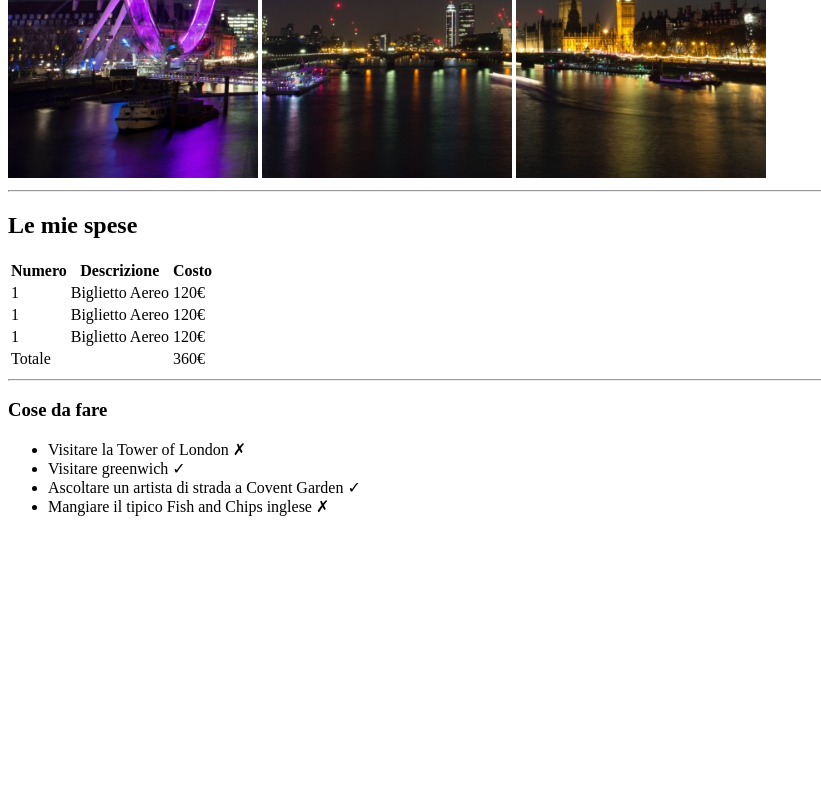
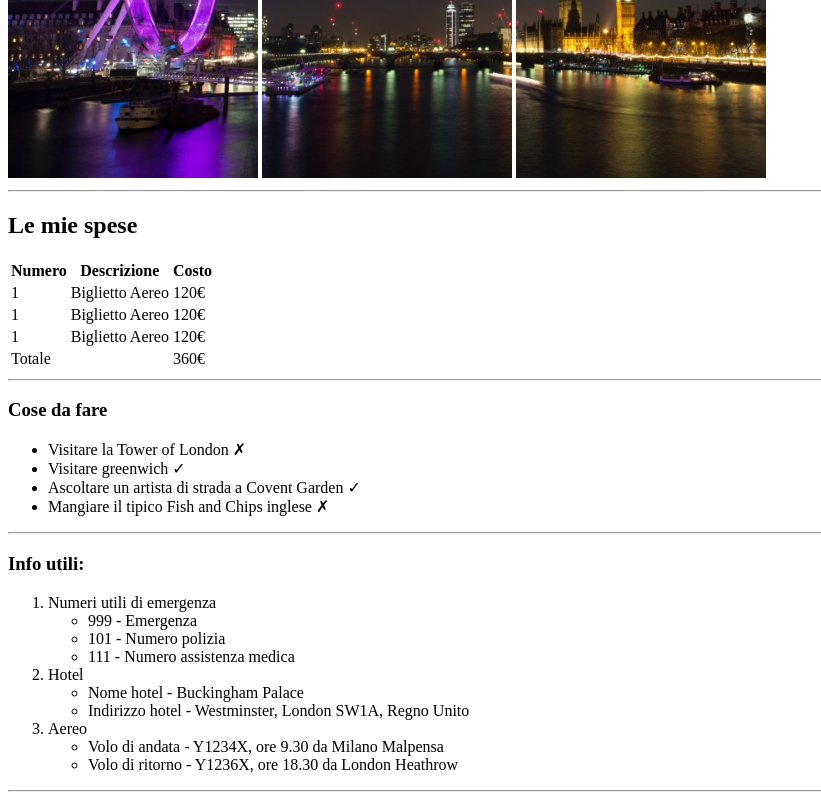
Before and after one commit to Eddyfabbricatore/html-london-trip, a plain HTML site: page index.html in a window 1280 px wide. Shown: the part 402-1202 px from the top of the page, without its empty margins (0-821 px from the left). Before the commit the page ends 934 px from the top, so only its background shows below. Drawn offline with Linux system fonts and the light colour scheme.

Commit message:
terza section main

```diff
--- a/index.html
+++ b/index.html
@@ -65,6 +65,34 @@
         <li>Ascoltare un artista di strada a Covent Garden &check;</li>
         <li>Mangiare il tipico Fish and Chips inglese &cross;</li>
       </ul>
+
+      <hr>
+    </section>
+
+    <section>
+      <h3>Info utili:</h3>
+      <ol>
+        <li>Numeri utili di emergenza</li>
+        <ul style="list-style-type:circle;">
+          <li>999 - Emergenza</li>
+          <li>101 - Numero polizia</li>
+          <li>111 - Numero assistenza medica</li>
+        </ul>
+
+        <li>Hotel</li>
+        <ul style="list-style-type:circle;">
+          <li>Nome hotel - Buckingham Palace</li>
+          <li>Indirizzo hotel - Westminster, London SW1A, Regno Unito</li>
+        </ul>
+
+        <li>Aereo</li>
+        <ul style="list-style-type:circle;">
+          <li>Volo di andata - Y1234X, ore 9.30 da Milano Malpensa</li>
+          <li>Volo di ritorno - Y1236X, ore 18.30 da London Heathrow</li>
+        </ul>
+      </ol>
+
+      <hr>
     </section>
 
   </main>
```
